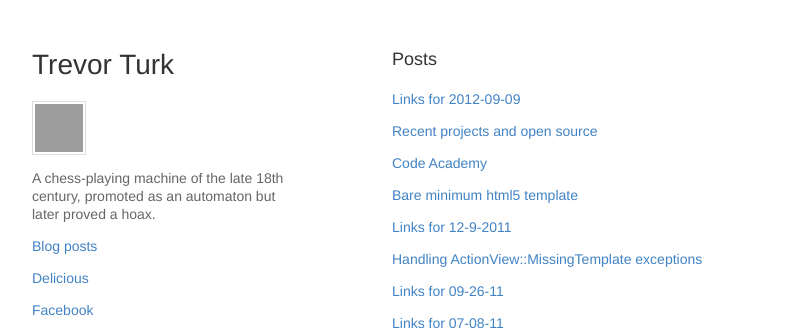
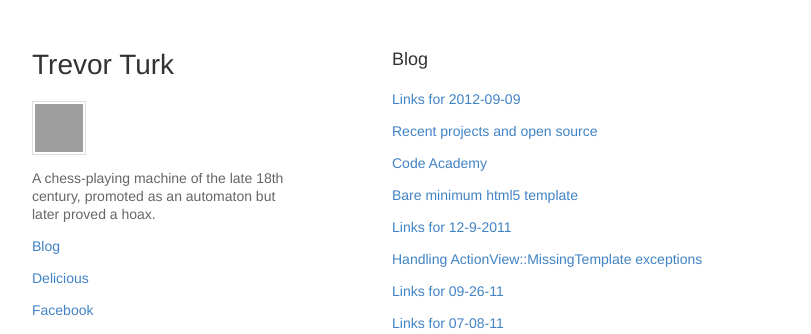
Before and after one commit to trevorturk/trevorturk.github.com, a Jekyll site: the page built from blog.html, in a window 1280 px wide and 900 px high. Shown: the top 334 px of the window, without its empty margins (178-989 px from the left). Built offline with Jekyll 4.4.1, drawn with Linux system fonts in a browser that asks for light colours; grey boxes are pictures that could not be loaded.

Commit message:
blog posts -> blog

```diff
--- a/_includes/header.html
+++ b/_includes/header.html
@@ -3,7 +3,7 @@
   <p><img src="http://www.gravatar.com/avatar/def2c63c6beefdb5ca3e6ec54d04a4a4?s=48" /></p>
   <p class="tagline">A chess-playing machine of the late 18th century, promoted as an automaton but later proved a hoax.</p>
   <ul>
-    <li><a href="/posts">Blog posts</a></li>
+    <li><a href="/blog">Blog</a></li>
     <li><a href="http://delicious.com/trevorturk">Delicious</a></li>
     <li><a href="http://facebook.com/trevorturk">Facebook</a></li>
     <li><a href="http://flickr.com/photos/trevorturk">Flickr</a></li>
--- a/posts.html
+++ b/blog.html
@@ -2,7 +2,7 @@
 layout: default
 ---
 <section>
-  <h2>Posts</h2>
+  <h2>Blog</h2>
   <ul>
     {% for post in site.posts %}
       <li><a href="{{ post.url }}">{{ post.title }}</a></li>
```
